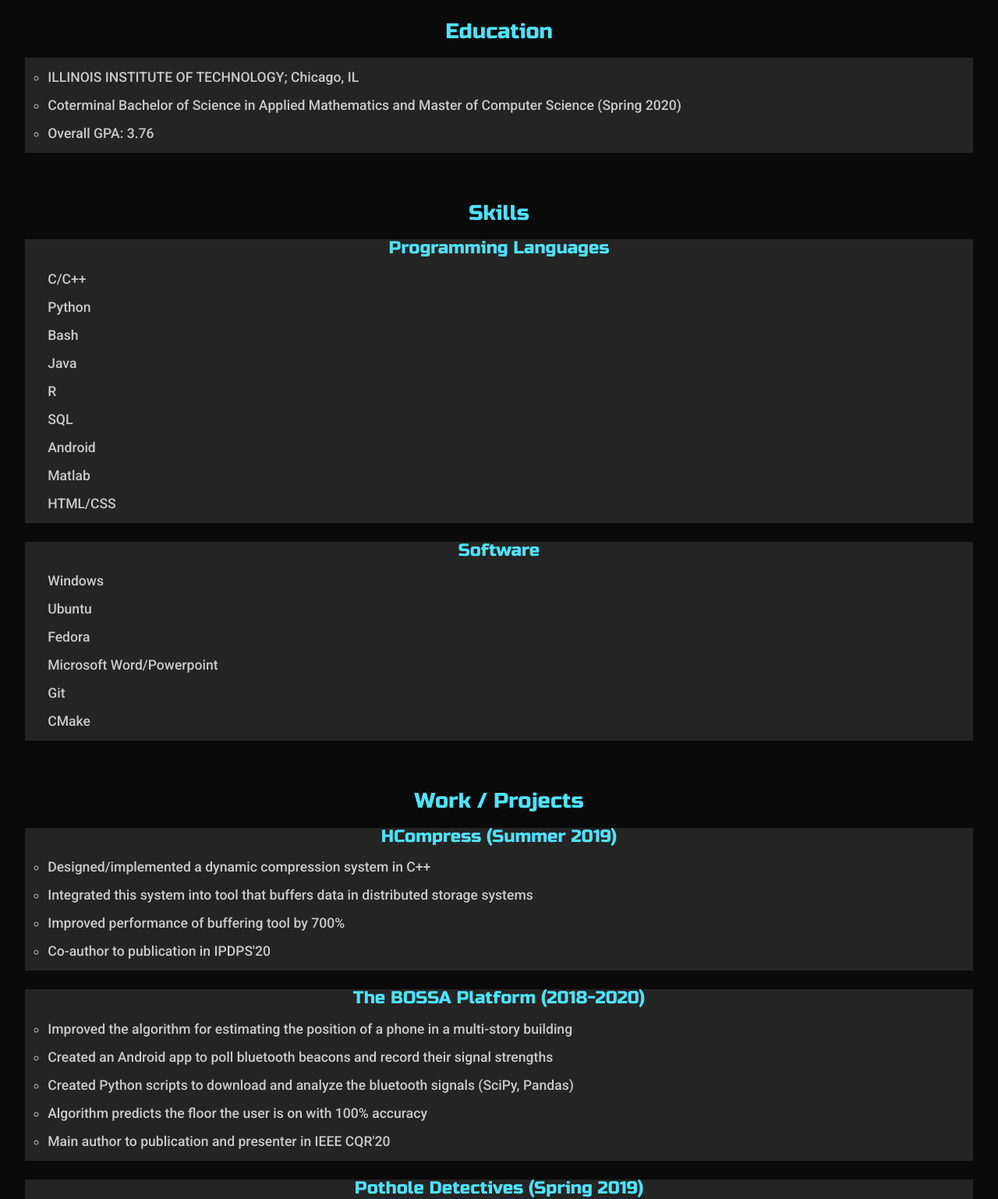
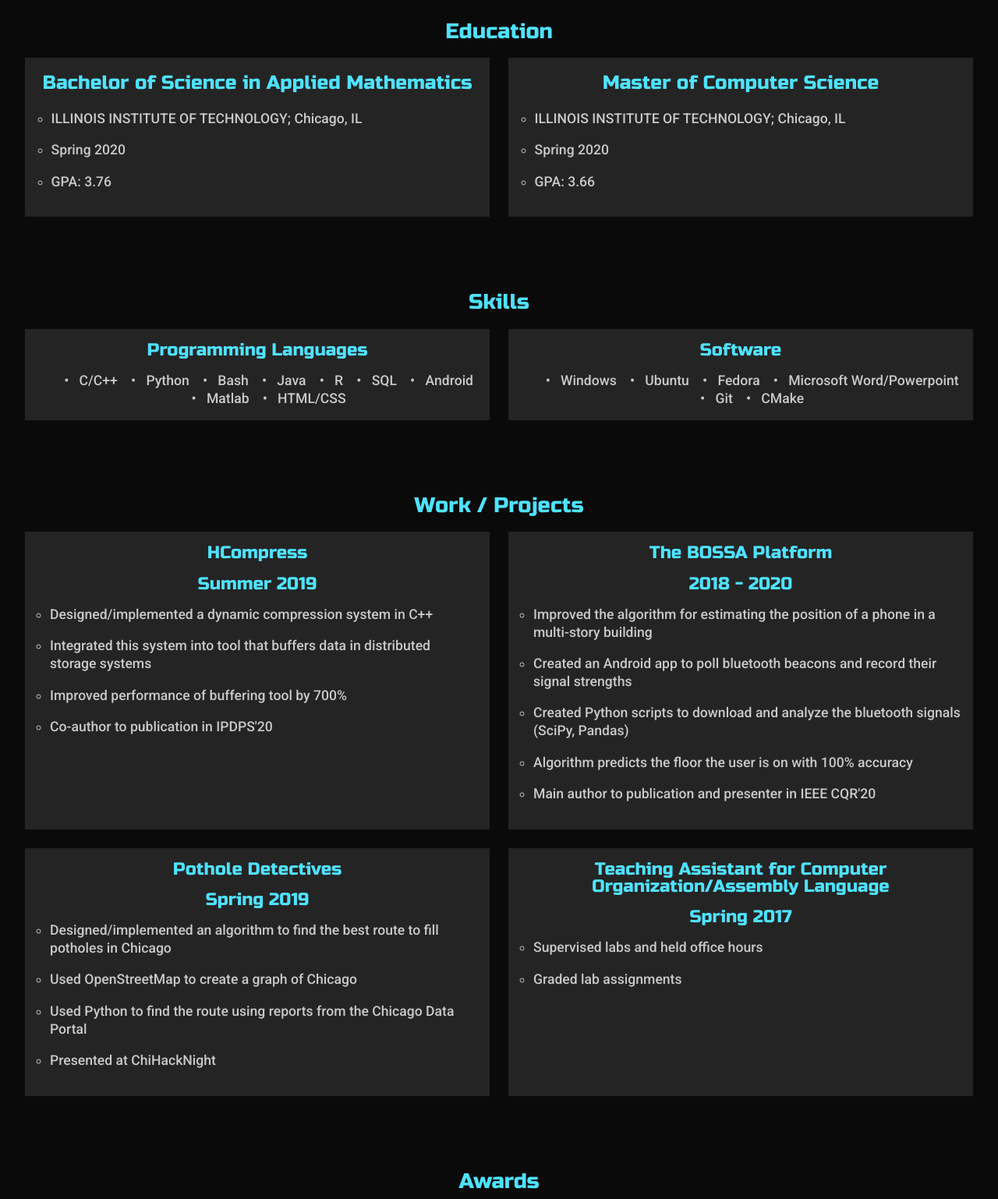
Before and after one commit to lukemartinlogan/professional-website, a plain HTML site: page resume/index.html in a window 1280 px wide. Shown: the part 140-1678 px from the top of the page at 78% size. Drawn offline with nearby package versions, Linux system fonts and the light colour scheme.

Commit message:
Make all pages link to resume html. Fix resume li inheritance problem.

```diff
--- a/assets/css/style.css
+++ b/assets/css/style.css
@@ -139,7 +139,7 @@ nav.navbar {
   display: none;
 }
 
-.project-nav li:hover {
+.project-nav li:hover, .resume-subsections li.clickable:hover {
   background-color: #333; /*Medium Grey*/
 }
 
@@ -150,7 +150,7 @@ nav.navbar {
 /* Resume */
 
 section.resume-section {
-  margin-bottom: 4em;
+  margin-bottom: 6em;
 }
 
 ul.resume-subsections {
@@ -160,11 +160,11 @@ ul.resume-subsections {
   margin: -.75em;
 }
 
-ul.resume-subsections li {
-  flex: 1 1 37.5em;
+ul.resume-subsections>li {
+  flex: 1 1 24em;
   background-color: #242424; /*Dark grey*/
-  min-width: 0em;
   margin: .75em;
+  padding: 1em;
 }
 
 ul.resume-info-list {
@@ -175,6 +175,21 @@ ul.resume-info-list {
 
 ul.resume-info-set {
   margin-left: 1em;
+  text-align: center;
+}
+
+ul.resume-info-set li {
+  display: inline;
+}
+
+ul.resume-info-set li:before {
+  content: '\2022';
+  margin-right: 0.75em;
+  margin-left: .75em;
+}
+
+#education ul {
+
 }
 
 /* Project Phases */
--- a/resume/index.html
+++ b/resume/index.html
@@ -33,12 +33,26 @@
       <section id="education" class="resume-section">
         <h2>Education</h2>
         <ul class="resume-subsections">
-          <li>
-            <ul class="resume-info-list">
-              <li>ILLINOIS INSTITUTE OF TECHNOLOGY; Chicago, IL</li>
-              <li>Coterminal Bachelor of Science in Applied Mathematics and Master of Computer Science (Spring 2020)</li>
-              <li>Overall GPA: 3.76</li>
-            </ul>
+          <li class="clickable">
+            <a href="../assets/pdf/bsamat-diploma.pdf">
+              <h3>Bachelor of Science in Applied Mathematics</h3>
+              <ul class="resume-info-list">
+                <li>ILLINOIS INSTITUTE OF TECHNOLOGY; Chicago, IL</li>
+                <li>Spring 2020</li>
+                <li>GPA: 3.76</li>
+              </ul>
+            </a>
+          </li>
+
+          <li class="clickable">
+            <a href="../assets/pdf/mcs-diploma.pdf">
+              <h3>Master of Computer Science</h3>
+              <ul class="resume-info-list">
+                <li>ILLINOIS INSTITUTE OF TECHNOLOGY; Chicago, IL</li>
+                <li>Spring 2020</li>
+                <li>GPA: 3.66</li>
+              </ul>
+            </a>
           </li>
         </ul>
       </section>
@@ -79,7 +93,10 @@
         <h2>Work / Projects</h2>
         <ul class="resume-subsections">
           <li>
-            <h3>HCompress (Summer 2019)</h3>
+            <header>
+              <h3>HCompress</h3>
+              <h3>Summer 2019</h3>
+            </header>
             <ul class="resume-info-list">
               <li>Designed/implemented a dynamic compression system in C++</li>
               <li>Integrated this system into tool that buffers data in distributed storage systems</li>
@@ -89,7 +106,10 @@
           </li>
 
           <li>
-            <h3>The BOSSA Platform (2018-2020)</h3>
+            <header>
+              <h3>The BOSSA Platform</h3>
+              <h3>2018 - 2020</h3>
+            </header>
             <ul class="resume-info-list">
               <li>Improved the algorithm for estimating the position of a phone in a multi-story building</li>
               <li>Created an Android app to poll bluetooth beacons and record their signal strengths</li>
@@ -100,7 +120,10 @@
           </li>
 
           <li>
-            <h3>Pothole Detectives (Spring 2019)</h3>
+            <header>
+              <h3>Pothole Detectives</h3>
+              <h3>Spring 2019</h3>
+            </header>
             <ul class="resume-info-list">
               <li>Designed/implemented an algorithm to find the best route to fill potholes in Chicago</li>
               <li>Used OpenStreetMap to create a graph of Chicago</li>
@@ -110,7 +133,10 @@
           </li>
 
           <li>
-            <h3>Teaching Assistant for Computer Organization/Assembly Language (Spring 2017)</h3>
+            <header>
+              <h3>Teaching Assistant for Computer Organization/Assembly Language</h3>
+              <h3>Spring 2017</h3>
+            </header>
             <ul class="resume-info-list">
               <li>Supervised labs and held office hours</li>
               <li>Graded lab assignments</li>
```
Also changed, not shown: index.html (+1 -1 lines), projects/BOSSA/index.html (+1 -1 lines), projects/HCompress/index.html (+1 -1 lines), projects/PotholeDetectives/index.html (+1 -1 lines).
